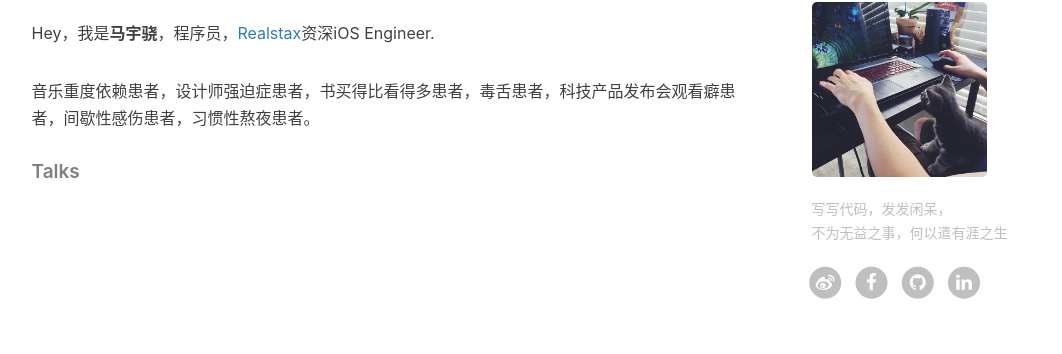
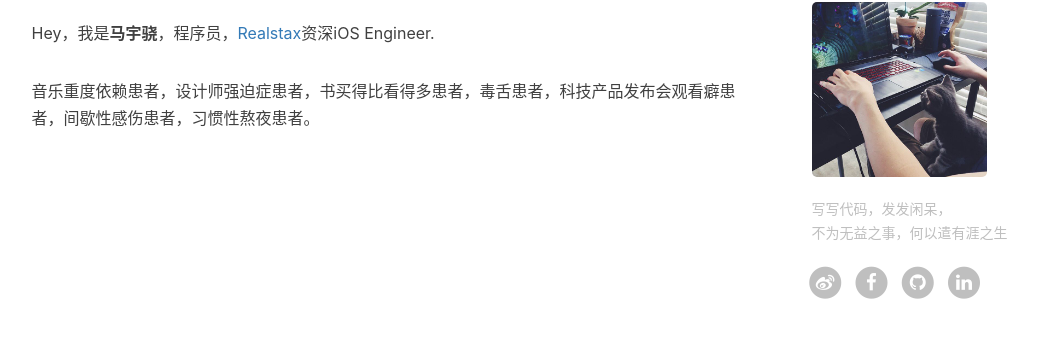
Before and after one commit to yuxiaoma/yuxiaoma.github.io, a Jekyll site: the page built from about.html, in a window 1280 px wide. Shown: the part 582-936 px from the top of the page, without its empty margins (136-1198 px from the left). Built offline with Jekyll 4.4.1, drawn with Linux system fonts in a browser that asks for light colours; nearby versions of some CDN libraries; comment, search, counter and statistics services are not loaded.

Commit message:
remove talks

```diff
--- a/about.html
+++ b/about.html
@@ -21,7 +21,6 @@ header-img: "img/header-image.jpg"
     <p>Hey，我是<strong>马宇骁</strong>，程序员，<a href="https://realstax.com/">Realstax</a>资深iOS Engineer.
 
     <p>音乐重度依赖患者，设计师强迫症患者，书买得比看得多患者，毒舌患者，科技产品发布会观看癖患者，间歇性感伤患者，习惯性熬夜患者。</p>
-    <h5>Talks</h5>
 </div>
 
 <!-- English Version -->
```
Also changed, not shown: 2 other files.
